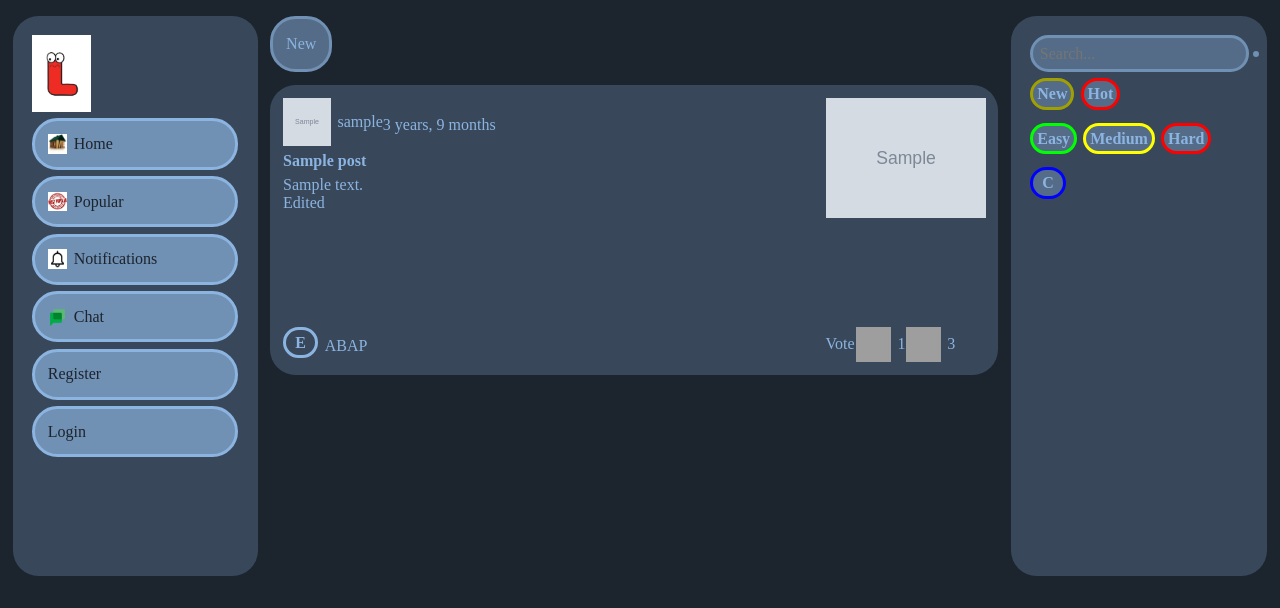
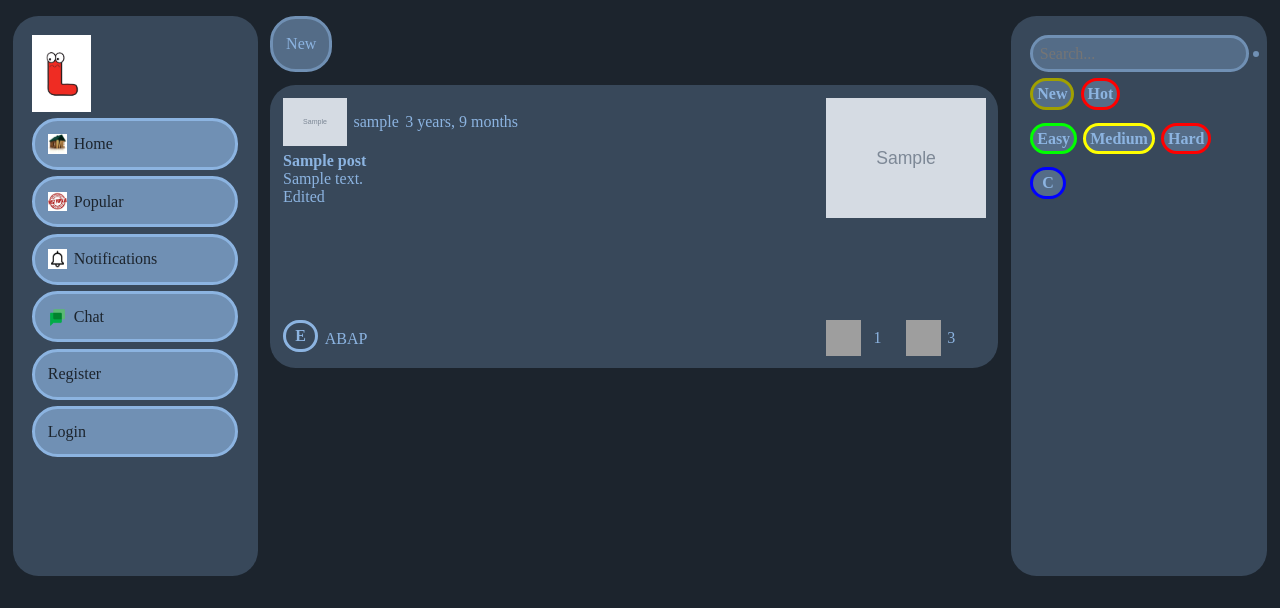
Before and after one commit to YaBoyya/Litter, a Django app: page / in a window 1280 px wide. Shown: the top 608 px of the page. Run offline with Django 5.2, Linux system fonts and the light colour scheme; data comes from the database, SQL or seed files in the repository; tables that the repository leaves empty hold one stand-in row (values such as "Sample post"); grey boxes marked "Sample" are stand-in pictures; grey boxes are pictures that could not be loaded.

Commit message:
Fix post css

```diff
--- a/static/css/base.css
+++ b/static/css/base.css
@@ -119,11 +119,12 @@ body>div {
 .icon-text a, .icon-text-list>li a {
   display: inherit;
   align-items: inherit;
+  width: auto;
 }
 .icon-text>input, .icon-text-list>li>input, .expand, .expand-list>li {
   flex-grow: 1;
 }
-.icon-text img, .icon-text-list>li img {
+.icon-text img, .icon-text-list>li img, .icon-text-list>li a, .icon-text a {
   border-radius: 100vw;
   margin-right: var(--small-gap);
   aspect-ratio: 1/1;
--- a/static/css/post-template.css
+++ b/static/css/post-template.css
@@ -1,5 +1,6 @@
 /* SIZE, MARGIN AND PADDING */
-.post-info  {
+.post-info li {
+  margin-right: var(--small-gap);
   height: 3rem;
 }
 .post-margin {
--- a/templates/post-template.html
+++ b/templates/post-template.html
@@ -1,17 +1,24 @@
 <div class="space-between post-margin">
   <div>
     <div class="space-between center-vert">
-        <div class="icon-text post-margin post-info">
-          <img src="{{ post.user.picture.url }}">{{ post.user.username }}
-        </div>
-        <div class="post-time">
+      <ul class="flex post-margin post-info center-vert-list">
+        <li>
+          <img src="{{ post.user.picture.url }}">
+        </li>
+        <li>
+          {{ post.user.username }}
+        </li>
+        <li class="post-time">
           {{ post.created|timesince }}
+        </li>
+        <li class="post-options"
             {% if request.user == post.user %}
             <a href="{% url 'core:delete-post' post.id %}">Delete</a>
             {% endif %}
+        </li>
+      </ul>
     </div>
-      </div>
-      <div class="post-title post-margin">
+    <div class="post-title">
       {{ post.title }}
     </div>
     <div class="post-text">
@@ -36,8 +43,8 @@
   </ul>
   <ul class="post-indicators space-between icon-text-list">
     <li>
-        <a href="{% url 'core:vote-post' post.id %}">Vote</a>
-        <img src="images/up.png">{{ post.vote_count }}
+      <a href="{% url 'core:vote-post' post.id %}"><img src="/images/up.png"></a>
+      {{ post.vote_count }}
     </li>
     <li><img src="images/comment.jpg">3</li>
   </ul>
```
Lines whose indentation alone changed are shown as unchanged.
